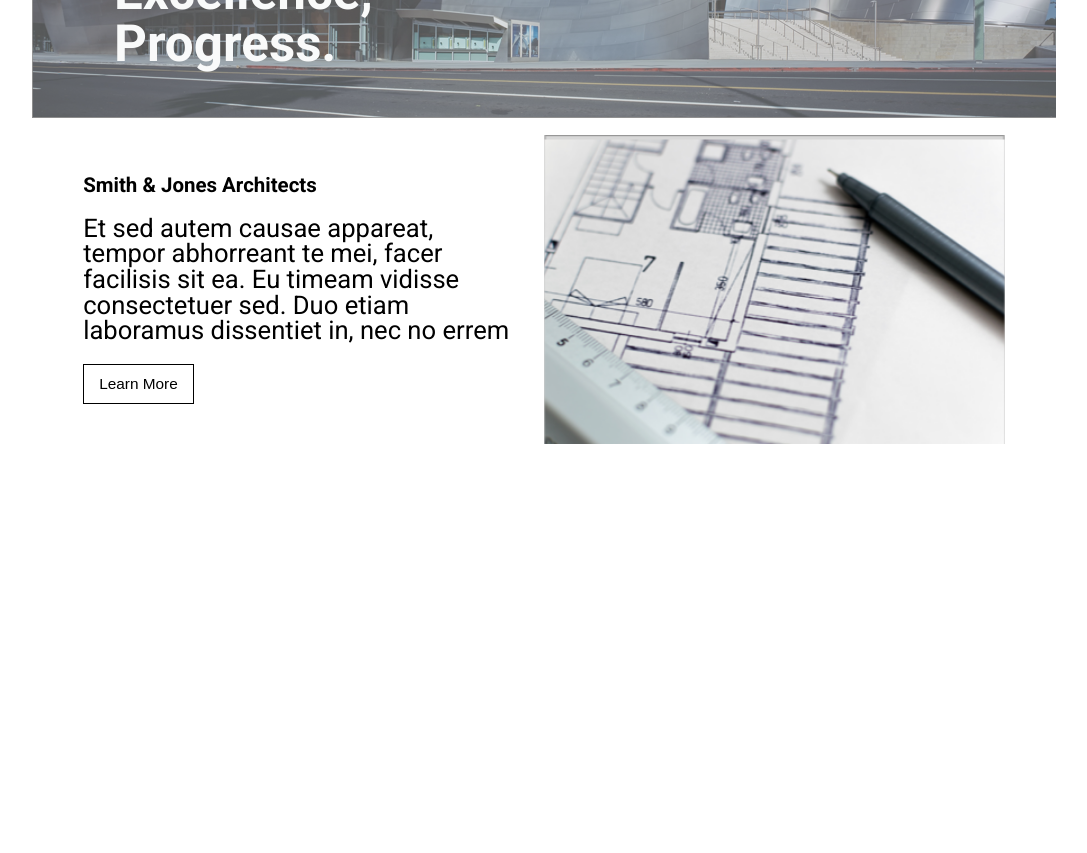
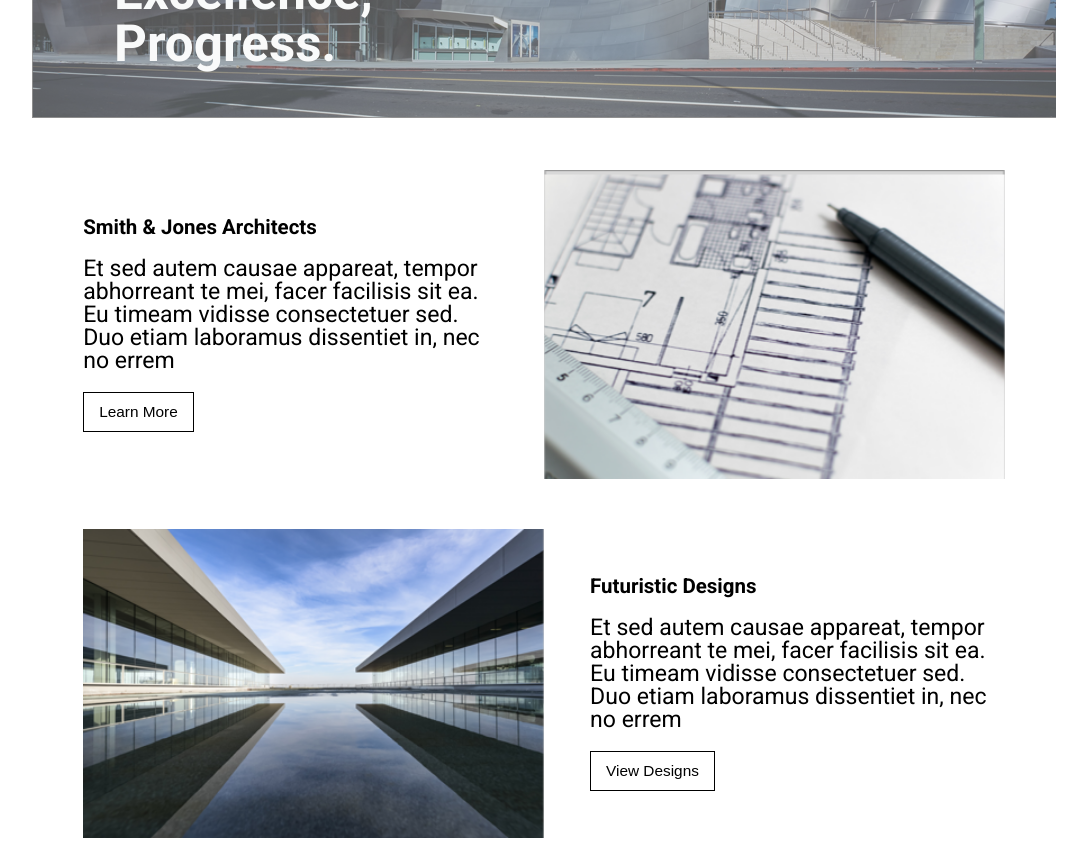
Before and after one commit to RaneWallin/sj-react, a React (Create React App) app: page / in a window 1280 px wide. Shown: the part 480-1333 px from the top of the page, without its empty margins (96-1183 px from the left). Before the commit the page ends 939 px from the top, so only its background shows below. Built offline with nearby package versions, Linux system fonts and the light colour scheme.

Commit message:
adding customizable styling to cards

```diff
--- a/src/components/card.js
+++ b/src/components/card.js
@@ -4,7 +4,7 @@ import "../styles/card.scss";
 class Card extends Component {
   render() {
     return (
-      <div className="card" style={{ flexDirection: this.props.flexDirection }}>
+      <div className="card" style={this.props.customStyles}>
         <img
           className="card-image"
           alt={this.props.imageDescription}
--- a/src/pages/home.js
+++ b/src/pages/home.js
@@ -13,12 +13,13 @@ import Card from "../components/card";
 // image imports
 import jumbo from "../img/home/home-jumbotron.png";
 import homeImage1 from "../img/home/home-img-1.png";
+import homeImage2 from "../img/home/home-img-2.png";
 
 class Home extends Component {
   render() {
+    const cardMargin = "50px 0";
     return (
       <div>
-
         <PageHolder>
           <Navigation />
           <Header
@@ -28,11 +29,14 @@ class Home extends Component {
           <CardHolder>
             <Card
               className="home-card"
-              flexDirection="row-reverse"
+              customStyles={{
+                flexDirection: "row-reverse",
+                margin: `${cardMargin}`
+              }}
               cardImageUrl={homeImage1}
               imageDescription="A thing"
             >
-              <div className="intro-text">
+              <div className="intro-text left-text">
                 <h2>Smith & Jones Architects</h2>
                 <p>
                   Et sed autem causae appareat, tempor abhorreant te mei, facer
@@ -40,6 +44,22 @@ class Home extends Component {
                   etiam laboramus dissentiet in, nec no errem
                 </p>
                 <button id="learn-more">Learn More</button>
+              </div>
+            </Card>
+            <Card
+              className="home-card"
+              customerStyles={{ flexDirection: "row", margin: `${cardMargin}` }}
+              cardImageUrl={homeImage2}
+              imageDescription="Another thing"
+            >
+              <div className="intro-text right-text">
+                <h2>Futuristic Designs</h2>
+                <p>
+                  Et sed autem causae appareat, tempor abhorreant te mei, facer
+                  facilisis sit ea. Eu timeam vidisse consectetuer sed. Duo
+                  etiam laboramus dissentiet in, nec no errem
+                </p>
+                <button id="view-designs">View Designs</button>
               </div>
             </Card>
           </CardHolder>
--- a/src/styles/header.scss
+++ b/src/styles/header.scss
@@ -13,9 +13,6 @@
 
 h1 {
   position: absolute;
-  // bottom: 25%;
-  //left: 10%;
-  //top: 80%;
   margin-left: 8%;
   margin-top: -20%;
   color: #f9fafa;
--- a/src/styles/home.scss
+++ b/src/styles/home.scss
@@ -8,10 +8,10 @@
   display: flex;
   flex-direction: column;
   justify-content: space-around;
-  padding-right: 5%;
+  //padding-right: 5%;
   margin: 30px 0;
   p {
-    font-size: 2vw;
+    font-size: 1.8vw;
     margin: 20px 0;
   }
   button {
@@ -26,3 +26,14 @@
     font-weight: bold;
   }
 }
+
+.right-text {
+  padding-left: 10%;
+}
+.left-text {
+  padding-right: 10%;
+}
+
+.home-card {
+  margin: 15px 0;
+}
```
